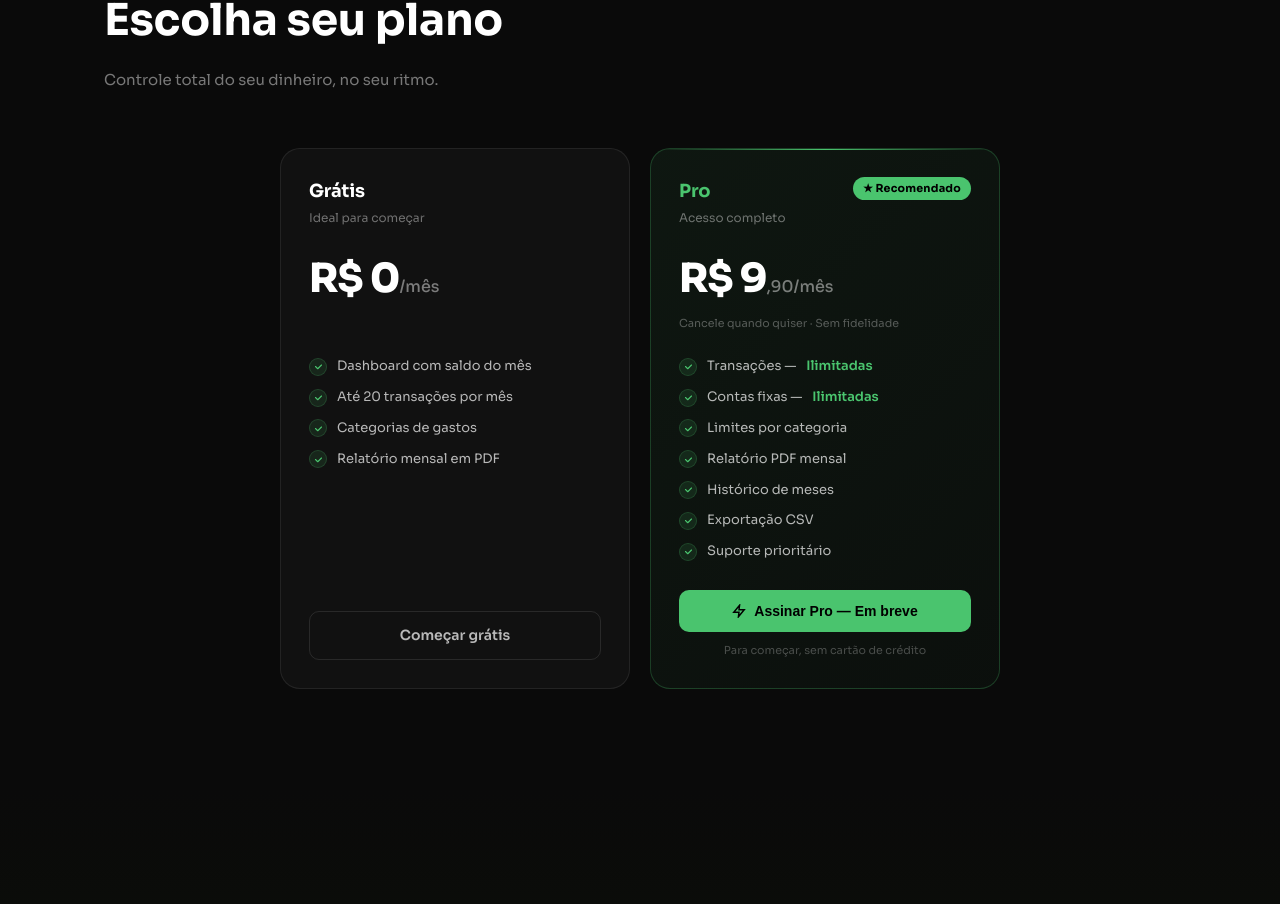
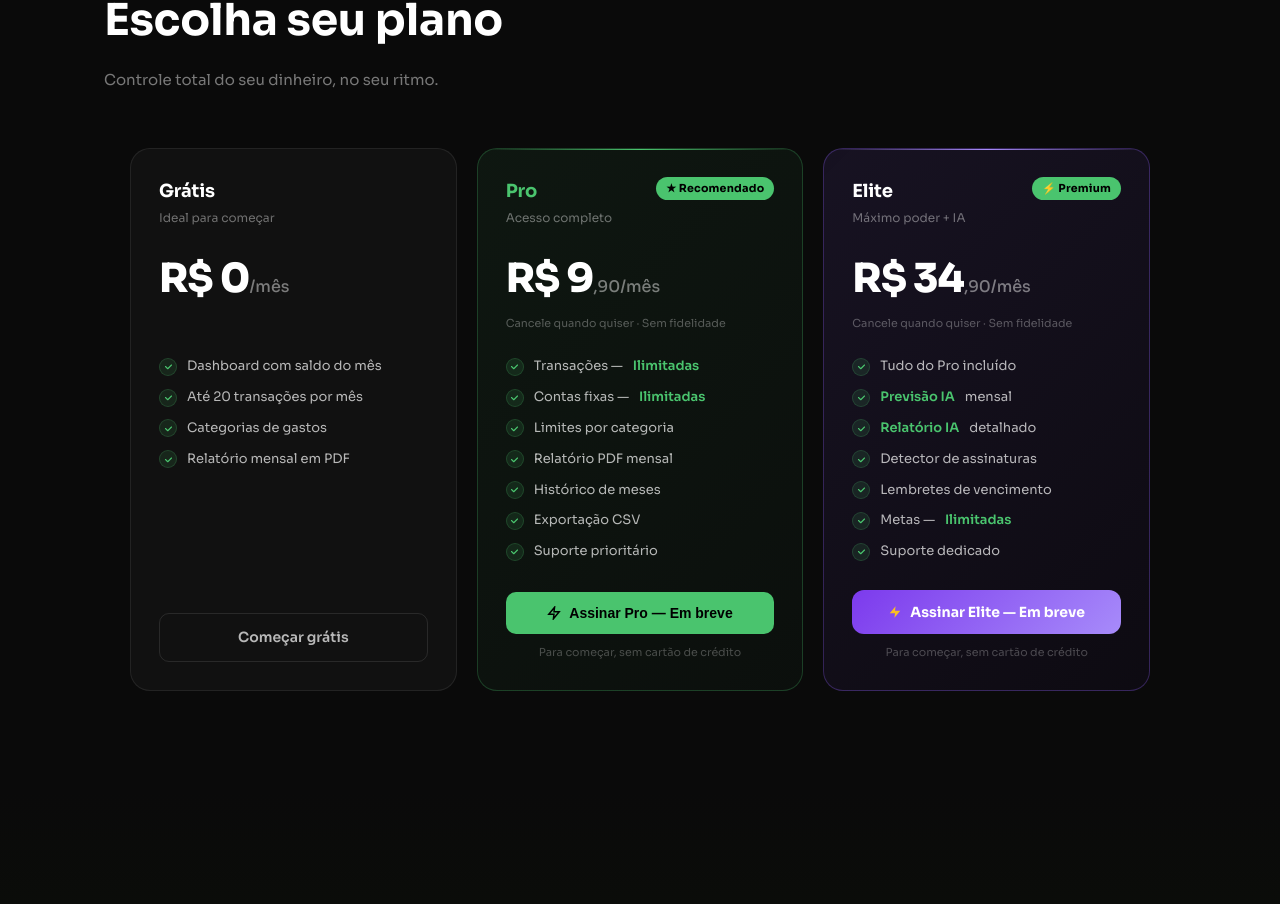
Before and after one commit to Andr3Q/finance-app, a React (Vite) app in the folder frontend/: page / in a window 1280 px wide. Shown: the part 1777-2681 px from the top of the page. Built offline with nearby package versions, Linux system fonts and the light colour scheme.

Commit message:
feat: card Elite na Landing com preço R$34,90 e features de IA

```diff
--- a/frontend/src/pages/Landing.jsx
+++ b/frontend/src/pages/Landing.jsx
@@ -82,6 +82,16 @@ const PRO_FEATURES = [
   { text: 'Histórico de meses' },
   { text: 'Exportação CSV' },
   { text: 'Suporte prioritário' },
+]
+
+const ELITE_FEATURES = [
+  { text: <>Tudo do Pro incluído</> },
+  { text: <><span className="lp2-feat-hi">Previsão IA</span> mensal</> },
+  { text: <><span className="lp2-feat-hi">Relatório IA</span> detalhado</> },
+  { text: 'Detector de assinaturas' },
+  { text: 'Lembretes de vencimento' },
+  { text: <>Metas — <span className="lp2-feat-hi">Ilimitadas</span></> },
+  { text: 'Suporte dedicado' },
 ]
 
 export default function Landing() {
@@ -245,6 +255,34 @@ export default function Landing() {
               </button>
               <div className="lp2-plan-note">Para começar, sem cartão de crédito</div>
             </div>
+
+            {/* Elite */}
+            <div className="lp2-plan-card lp2-plan-elite">
+              <div className="lp2-plan-header">
+                <div>
+                  <div className="lp2-plan-name lp2-plan-name-elite">Elite</div>
+                  <div className="lp2-plan-tagline">Máximo poder + IA</div>
+                </div>
+                <div className="lp2-plan-badge lp2-plan-badge-elite">⚡ Premium</div>
+              </div>
+              <div className="lp2-plan-price lp2-plan-price-elite">R$ 34<small>,90/mês</small></div>
+              <div className="lp2-plan-cancel">Cancele quando quiser · Sem fidelidade</div>
+              <ul className="lp2-plan-feats">
+                {ELITE_FEATURES.map((f, i) => (
+                  <li key={i} className="lp2-plan-feat">
+                    <div className="lp2-feat-check lp2-feat-check-elite"><CheckIcon /></div>
+                    {f.text}
+                  </li>
+                ))}
+              </ul>
+              <button className="lp2-btn-plan-elite" onClick={handleProClick}>
+                <svg width="14" height="14" viewBox="0 0 24 24" fill="#fbbf24" stroke="none">
+                  <polygon points="13 2 3 14 12 14 11 22 21 10 12 10 13 2"/>
+                </svg>
+                Assinar Elite — Em breve
+              </button>
+              <div className="lp2-plan-note">Para começar, sem cartão de crédito</div>
+            </div>
           </div>
         </div>
       </section>
```
Also changed, not shown: frontend/src/index.css.
